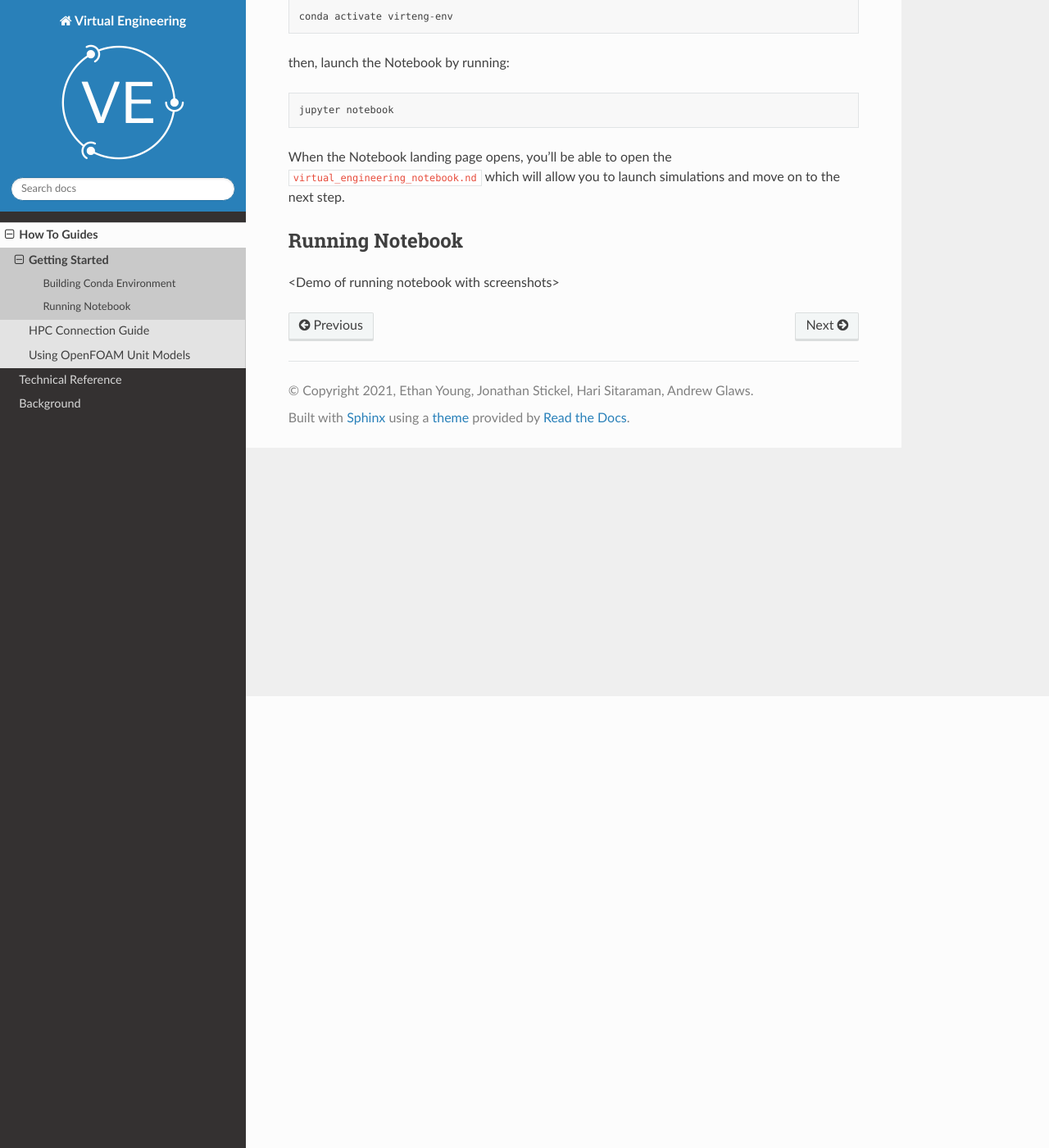
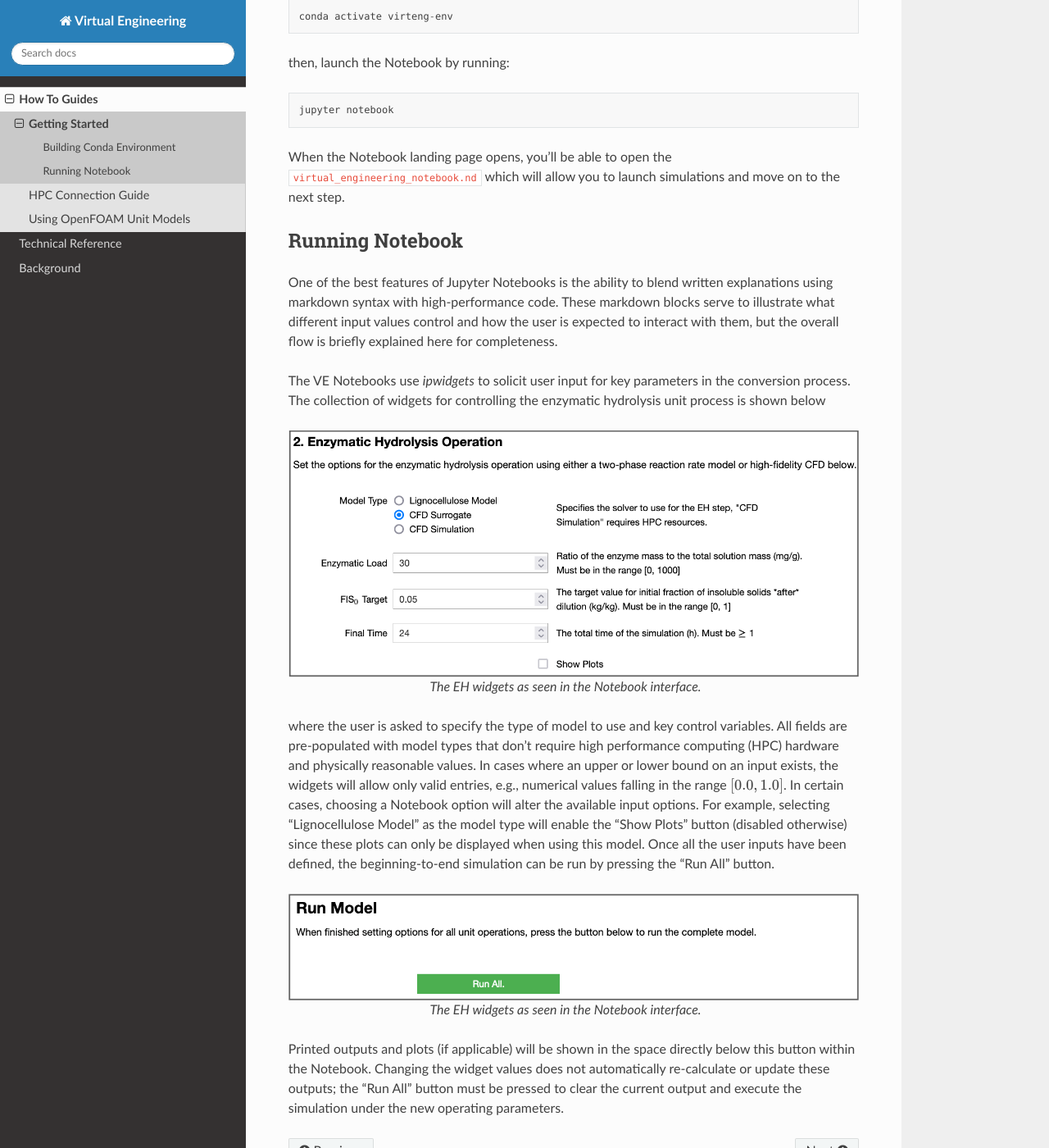
Before and after one commit to NREL/VirtualEngineering, a Sphinx documentation site: the page built from docs/how_to_guides/getting_started.rst, in a window 1280 px wide and 1400 px high, scrolled down 551 px. Shown: the whole window at 82% size. Built offline with Sphinx 7.4.7 and the Read the Docs theme 2.0.0, drawn with Linux system fonts in a browser that asks for light colours.

Commit message:
add guide and files for getting started section

```diff
--- a/docs/how_to_guides/getting_started.rst
+++ b/docs/how_to_guides/getting_started.rst
@@ -21,4 +21,20 @@ When the Notebook landing page opens, you'll be able to open the ``virtual_engin
 Running Notebook
 ----------------
 
-<Demo of running notebook with screenshots>
+One of the best features of Jupyter Notebooks is the ability to blend written explanations using markdown syntax with high-performance code.  These markdown blocks serve to illustrate what different input values control and how the user is expected to interact with them, but the overall flow is briefly explained here for completeness.
+
+The VE Notebooks use `ipwidgets` to solicit user input for key parameters in the conversion process.  The collection of widgets for controlling the enzymatic hydrolysis unit process is shown below
+
+.. figure:: figures/eh_widgets.png
+  :align: center
+
+  The EH widgets as seen in the Notebook interface.
+
+where the user is asked to specify the type of model to use and key control variables.  All fields are pre-populated with model types that don't require high performance computing (HPC) hardware and physically reasonable values.  In cases where an upper or lower bound on an input exists, the widgets will allow only valid entries, e.g., numerical values falling in the range :math:`[0.0, 1.0]`.  In certain cases, choosing a Notebook option will alter the available input options.  For example, selecting "Lignocellulose Model" as the model type will enable the "Show Plots" button (disabled otherwise) since these plots can only be displayed when using this model.  Once all the user inputs have been defined, the beginning-to-end simulation can be run by pressing the "Run All" button.
+
+.. figure:: figures/button_run_all.png
+  :align: center
+
+  The EH widgets as seen in the Notebook interface.
+
+Printed outputs and plots (if applicable) will be shown in the space directly below this button within the Notebook.  Changing the widget values does not automatically re-calculate or update these outputs; the "Run All" button must be pressed to clear the current output and execute the simulation under the new operating parameters.
```
Also changed, not shown: docs/figures/ve_logo.png (renamed from docs/assets/ve_logo.png), docs/figures/ve_logo_small.png (renamed from docs/assets/ve_logo_small.png), docs/how_to_guides/figures/button_run_all.png (added), docs/how_to_guides/figures/eh_widgets.png (added), 4 other files.
